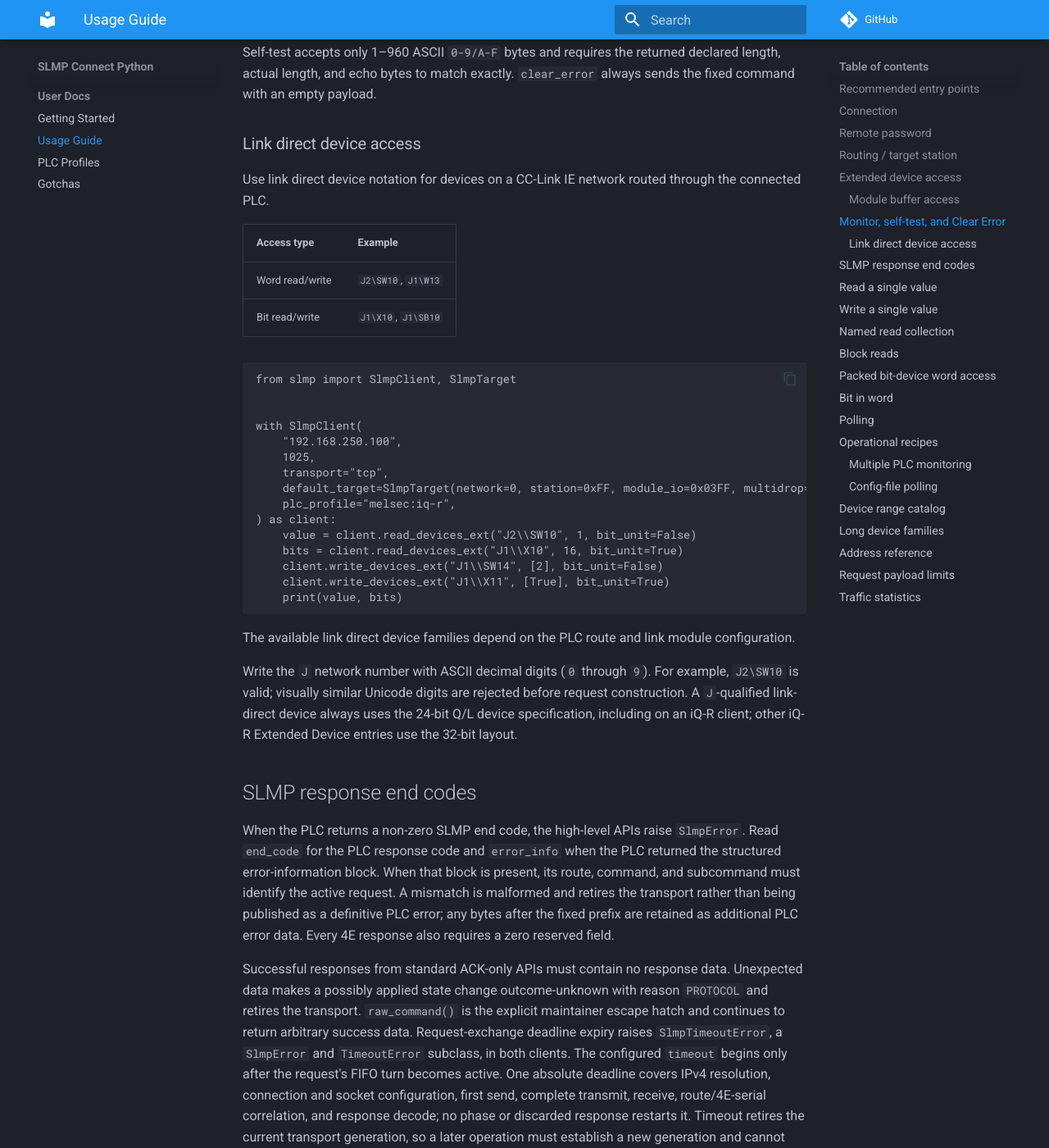
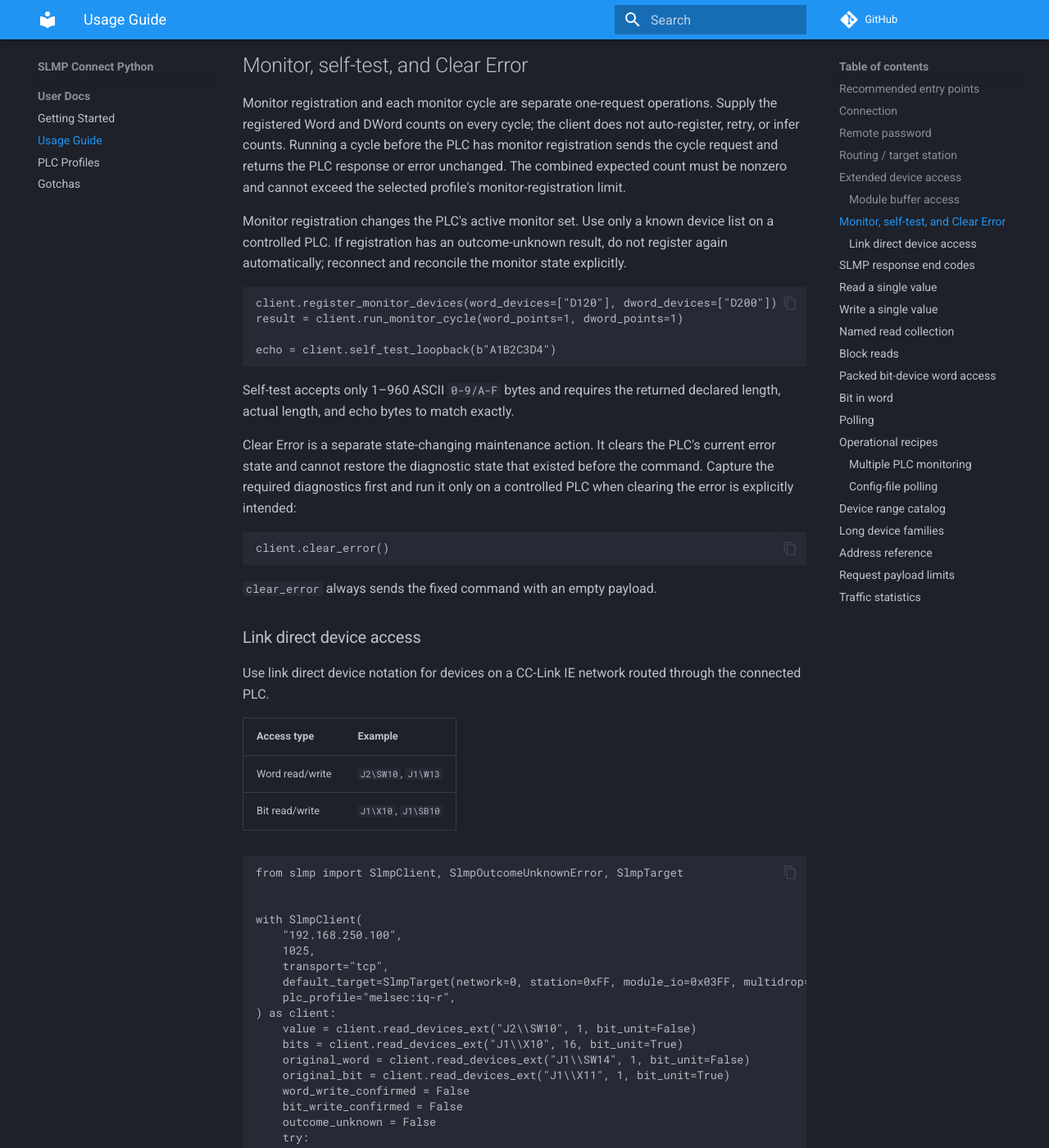
Before and after one commit to fa-yoshinobu/plc-comm-slmp-python, an MkDocs documentation site: the page built from docsrc/user/USAGE_GUIDE.md, in a window 1280 px wide and 1400 px high, scrolled down 5114 px. Shown: the whole window at 82% size. Built offline with MkDocs 1.6.1 and Material for MkDocs 9.7.7, drawn with Linux system fonts in a browser that asks for light colours; comment, search, counter and statistics services are not loaded; some of the changed text lies outside the part shown.

Commit message:
fix: correct documented examples and build contracts

````diff
--- a/docsrc/user/USAGE_GUIDE.md
+++ b/docsrc/user/USAGE_GUIDE.md
@@ -66,6 +66,10 @@
 The Python high-level connection does not automatically unlock or lock a remote password.
 If your PLC route uses remote password protection, unlock after opening the connection
 and lock before closing it.
+Always attempt re-lock after a confirmed unlock, including when the protected
+operation fails. If unlock or re-lock has an outcome-unknown result, do not
+retry automatically; reopen, inspect the PLC lock state, and reconcile it
+explicitly because access may remain unlocked.
 
 ```python
 async with await open_and_connect(options) as client:
@@ -160,12 +164,25 @@
     default_target=SlmpTarget(network=0, station=0xFF, module_io=0x03FF, multidrop=0),
     plc_profile="melsec:iq-r",
 ) as client:
-    values = client.read_devices_ext("U3\\G100", 4, bit_unit=False)
-    client.write_devices_ext("U3\\G100", [1, 2, 3, 4], bit_unit=False)
-    print(values)
+    original = client.read_devices_ext("U3\\G100", 4, bit_unit=False)
+    write_confirmed = False
+    try:
+        client.write_devices_ext("U3\\G100", [1, 2, 3, 4], bit_unit=False)
+        write_confirmed = True
+        readback = client.read_devices_ext("U3\\G100", 4, bit_unit=False)
+        print(readback)
+    finally:
+        if write_confirmed:
+            client.write_devices_ext("U3\\G100", original, bit_unit=False)
 ```
 
 `Un` is the module number in hexadecimal text, for example `U3` or `U3E0`.
+Use only a configured module-buffer range reserved for controlled testing. The
+example attempts to restore the original words after a confirmed write,
+including when readback fails. If restoration fails, inspect and reconcile the
+buffer explicitly. If the write raises `SlmpOutcomeUnknownError`, the example
+deliberately does not issue another write: reopen the session, inspect the
+buffer, and choose the recovery action explicitly.
 
 Typed modification example:
 
@@ -194,17 +211,31 @@
 response or error unchanged. The combined expected count must be nonzero and
 cannot exceed the selected profile's monitor-registration limit.
 
+Monitor registration changes the PLC's active monitor set. Use only a known
+device list on a controlled PLC. If registration has an outcome-unknown result,
+do not register again automatically; reconnect and reconcile the monitor state
+explicitly.
+
 ```python
 client.register_monitor_devices(word_devices=["D120"], dword_devices=["D200"])
 result = client.run_monitor_cycle(word_points=1, dword_points=1)
 
 echo = client.self_test_loopback(b"A1B2C3D4")
+```
+
+Self-test accepts only 1–960 ASCII `0-9/A-F` bytes and requires the returned
+declared length, actual length, and echo bytes to match exactly.
+
+Clear Error is a separate state-changing maintenance action. It clears the
+PLC's current error state and cannot restore the diagnostic state that existed
+before the command. Capture the required diagnostics first and run it only on
+a controlled PLC when clearing the error is explicitly intended:
+
+```python
 client.clear_error()
 ```
 
-Self-test accepts only 1–960 ASCII `0-9/A-F` bytes and requires the returned
-declared length, actual length, and echo bytes to match exactly. `clear_error`
-always sends the fixed command with an empty payload.
+`clear_error` always sends the fixed command with an empty payload.
 
 ### Link direct device access
 
@@ -217,7 +248,7 @@
 | Bit read/write | `J1\X10`, `J1\SB10` |
 
 ```python
-from slmp import SlmpClient, SlmpTarget
+from slmp import SlmpClient, SlmpOutcomeUnknownError, SlmpTarget
 
 
 with SlmpClient(
@@ -229,13 +260,35 @@
 ) as client:
     value = client.read_devices_ext("J2\\SW10", 1, bit_unit=False)
     bits = client.read_devices_ext("J1\\X10", 16, bit_unit=True)
-    client.write_devices_ext("J1\\SW14", [2], bit_unit=False)
-    client.write_devices_ext("J1\\X11", [True], bit_unit=True)
-    print(value, bits)
+    original_word = client.read_devices_ext("J1\\SW14", 1, bit_unit=False)
+    original_bit = client.read_devices_ext("J1\\X11", 1, bit_unit=True)
+    word_write_confirmed = False
+    bit_write_confirmed = False
+    outcome_unknown = False
+    try:
+        client.write_devices_ext("J1\\SW14", [2], bit_unit=False)
+        word_write_confirmed = True
+        client.write_devices_ext("J1\\X11", [True], bit_unit=True)
+        bit_write_confirmed = True
+        print(value, bits)
+    except SlmpOutcomeUnknownError:
+        outcome_unknown = True
+        raise
+    finally:
+        if not outcome_unknown:
+            if bit_write_confirmed:
+                client.write_devices_ext("J1\\X11", original_bit, bit_unit=True)
+            if word_write_confirmed:
+                client.write_devices_ext("J1\\SW14", original_word, bit_unit=False)
 ```
 
 The available link direct device families depend on the PLC route and link
-module configuration.
+module configuration. Use only link devices reserved for controlled testing.
+The example attempts to restore confirmed writes in reverse order. If either
+write has an unknown outcome, it stops all further writes so failed cleanup
+cannot hide that result; reopen the session, inspect both link devices, and
+reconcile them explicitly. If either restoration fails, stop and reconcile
+both test locations manually.
 
 Write the `J` network number with ASCII decimal digits (`0` through `9`). For
 example, `J2\SW10` is valid; visually similar Unicode digits are rejected
@@ -343,15 +396,23 @@
     )
     async with await open_and_connect(options) as client:
         original = await read_typed(client, "D100", "U")
+        write_confirmed = False
         try:
             await write_typed(client, "D100", "U", 42)
+            write_confirmed = True
             print("wrote D100")
         finally:
-            await write_typed(client, "D100", "U", original)
+            if write_confirmed:
+                await write_typed(client, "D100", "U", original)
 
 
 asyncio.run(main())
 ```
+
+Use only a register reserved for controlled testing. A confirmed write is
+restored before the example exits. If the write outcome is unknown, do not
+restore or retry blindly; reopen, inspect `D100`, and reconcile it explicitly.
+If restoration fails, the register also requires manual reconciliation.
 
 ## Named read collection
 
@@ -456,7 +517,16 @@
         default_target=SlmpTarget(network=0, station=0xFF, module_io=0x03FF, multidrop=0),
     )
     async with await open_and_connect(options) as client:
-        await client.write_devices("M1000", [0x0005], bit_unit=False)
+        original = await client.read_devices("M1000", 1, bit_unit=False)
+        write_confirmed = False
+        try:
+            await client.write_devices("M1000", [0x0005], bit_unit=False)
+            write_confirmed = True
+            readback = await client.read_devices("M1000", 1, bit_unit=False)
+            print(readback)
+        finally:
+            if write_confirmed:
+                await client.write_devices("M1000", original, bit_unit=False)
 
 
 asyncio.run(main())
@@ -465,7 +535,10 @@
 This writes the packed pattern for `M1000..M1015`. Typed and named numeric
 dtypes intentionally reject bit devices; use explicit low-level word-unit
 direct access when packed behavior is intended. Use bit access for individual
-Boolean states.
+Boolean states. Use only a 16-bit range reserved for controlled testing. An
+unknown write outcome requires explicit state inspection rather than an
+automatic restore or retry. A failed restoration likewise requires manual
+inspection and reconciliation of the complete packed-bit range.
 
 ## Bit in word
 
@@ -495,16 +568,22 @@
     )
     async with await open_and_connect(options) as client:
         original = await read_named(client, ["D50.3"])
+        write_confirmed = False
         try:
             await write_bit_in_word(client, "D50", bit_index=3, value=True)
+            write_confirmed = True
             snapshot = await read_named(client, ["D50.3"])
             print(f"D50.3={snapshot['D50.3']}")
         finally:
-            await write_bit_in_word(client, "D50", bit_index=3, value=bool(original["D50.3"]))
+            if write_confirmed:
+                await write_bit_in_word(client, "D50", bit_index=3, value=bool(original["D50.3"]))
 
 
 asyncio.run(main())
 ```
+
+If the confirmed-write restoration fails, inspect and reconcile the complete
+word manually. Do not assume that the original bit value was restored.
 
 ## Polling
 
````
Also changed, not shown: CHANGELOG.md (+2 -0 lines), docsrc/user/GETTING_STARTED.md (+12 -2 lines), 1 other file.
